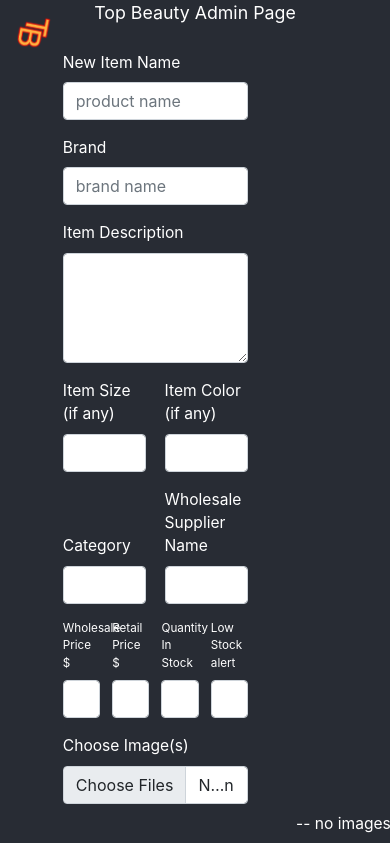
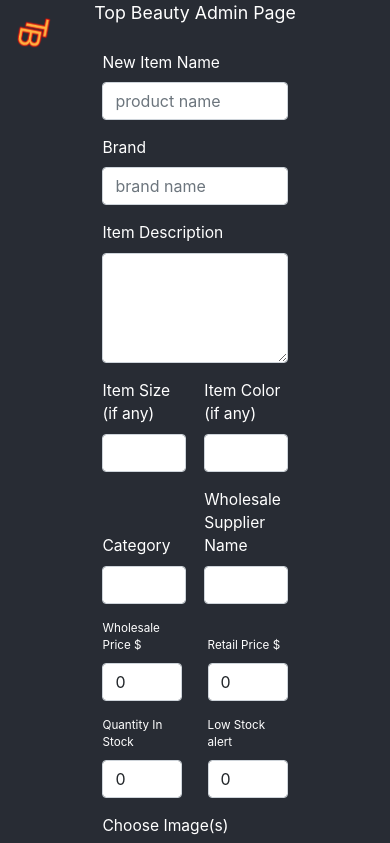
Before and after one commit to scottrollan/top-beauty-admin, a React (Create React App) app: page / in a window 390 px wide. Shown: the top 843 px of the page. Built offline with nearby package versions, Linux system fonts and the light colour scheme.

Commit message:
added some media query fixes for small screens

```diff
--- a/src/App.module.scss
+++ b/src/App.module.scss
@@ -1,8 +1,12 @@
 .App {
+  width: 100vw;
   min-width: 100vw;
   min-height: 100vh;
   background-color: #282c34;
   overflow: hidden;
+  display: flex;
+  flex-direction: column;
+  align-items: center;
 }
 
 .appLogo {
--- a/src/components/InventoryForm.module.scss
+++ b/src/components/InventoryForm.module.scss
@@ -20,7 +20,7 @@ $half-line: 290xpx;
   display: flex;
   flex-direction: column;
   justify-content: center;
-  align-items: flex-start;
+  align-items: center;
   padding: 1rem 1rem 2rem 1rem;
 }
 
@@ -41,6 +41,7 @@ $half-line: 290xpx;
   display: flex;
   flex-direction: row;
   justify-content: space-between;
+  flex-wrap: wrap;
   align-items: flex-end;
   width: 70%;
   min-width: $half-line;
@@ -59,6 +60,7 @@ $half-line: 290xpx;
   display: flex;
   flex-direction: column;
   width: 20%;
+  min-width: 80px;
   margin: 0.5rem 0;
   max-width: $whole-line;
   @media screen and (max-width: 800px) {
@@ -72,6 +74,7 @@ $half-line: 290xpx;
   flex-wrap: wrap;
   justify-content: space-evenly;
   width: $whole-line;
+  max-width: 70vw;
 }
 .deleteMe {
 }
```
